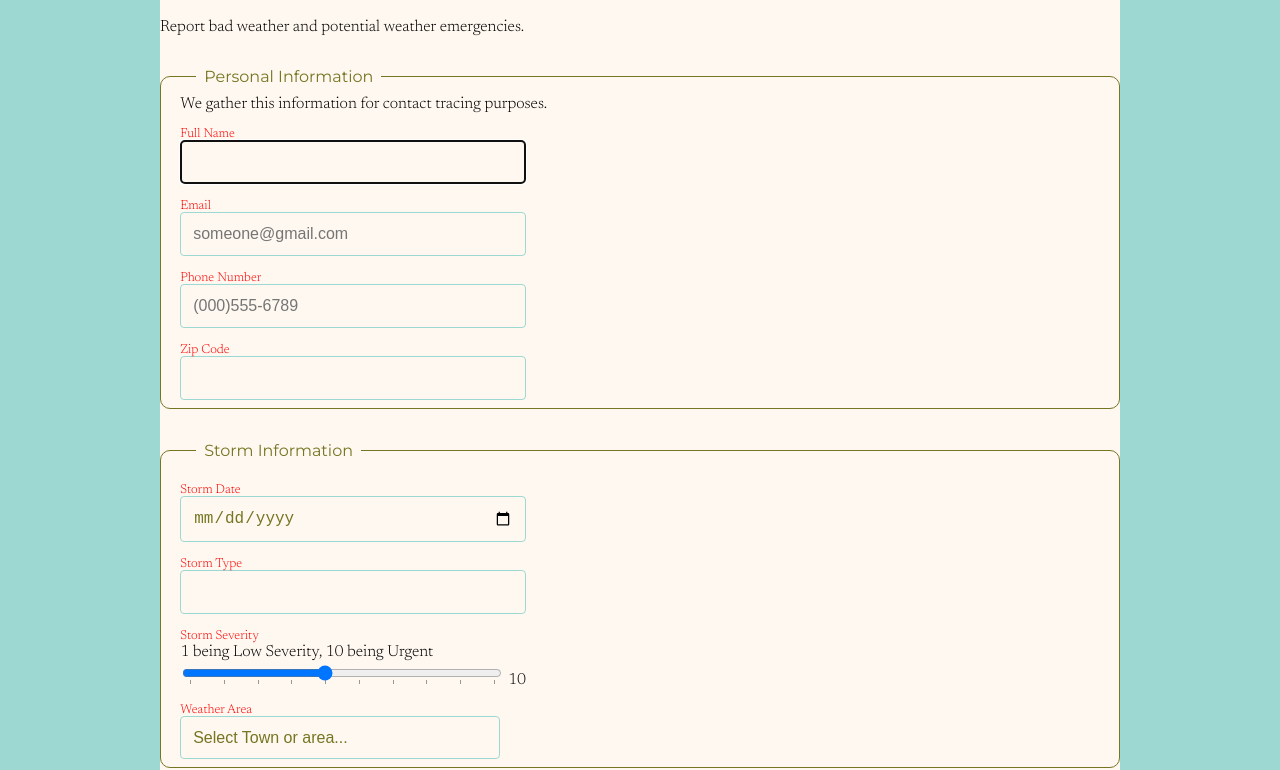
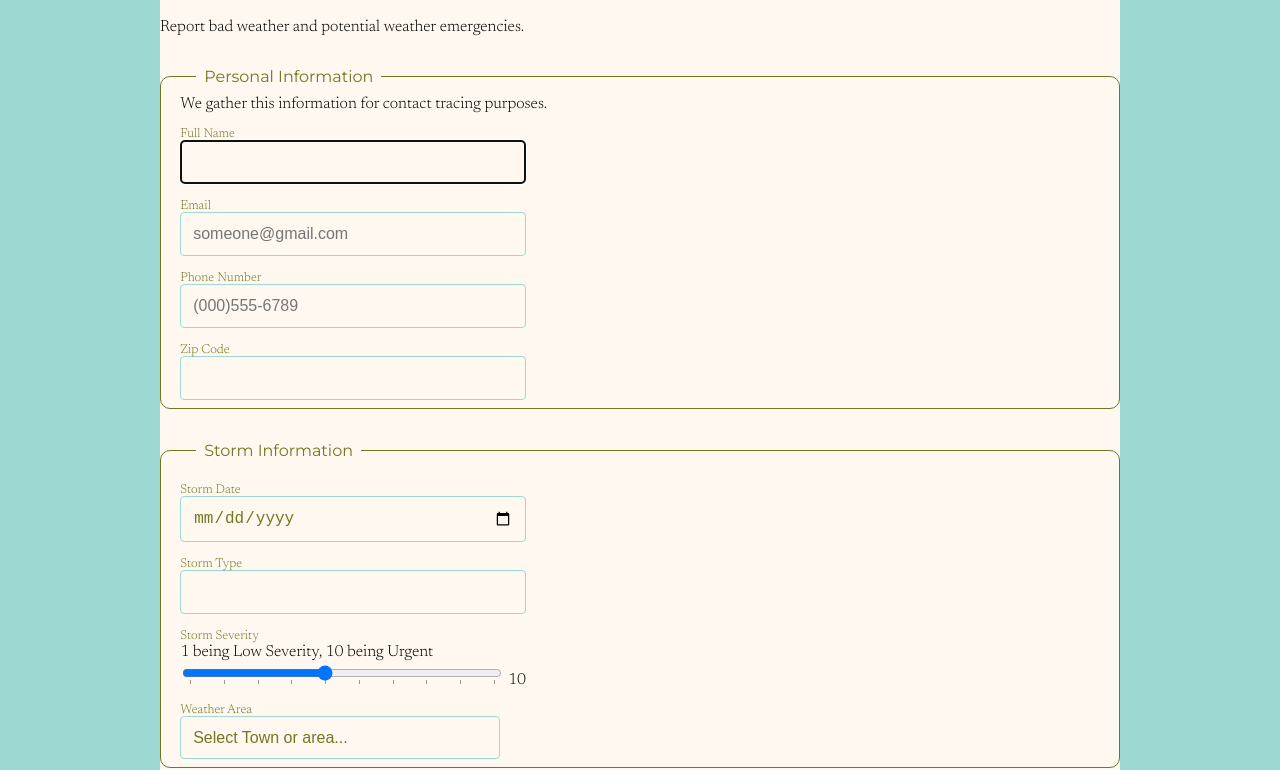
Before and after one commit to laurenmackhicks/laurenmackhicks.github, a plain HTML site: page lesson11/stormcenter.html in a window 1280 px wide. Shown: the part 199-969 px from the top of the page. Drawn offline with Linux system fonts and the light colour scheme; a script that the page names is missing; files whose address does not match are found by name.

Commit message:
storm form

```diff
--- a/lesson11/css/small.css
+++ b/lesson11/css/small.css
@@ -98,7 +98,7 @@ form label{
 }
 
 form label.top {
-    color: red;
+    color: #767522;
     display: block;
     font-size: .8rem;
     padding-top: 1rem;
@@ -106,7 +106,7 @@ form label.top {
 }
 
 form label.test{
-    color: red;
+    color: #767522;
     display: block;
     font-size: .8rem;
     padding-top: 1rem;
```
